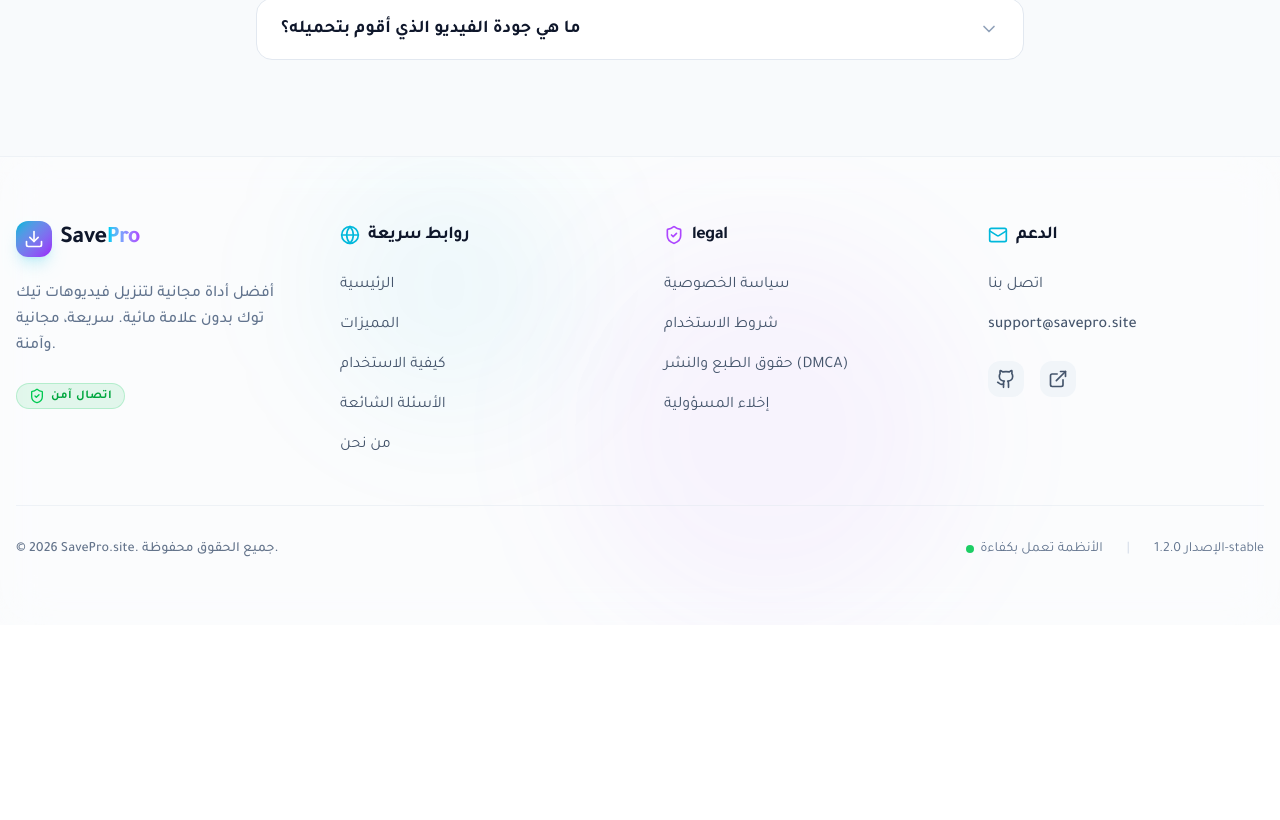
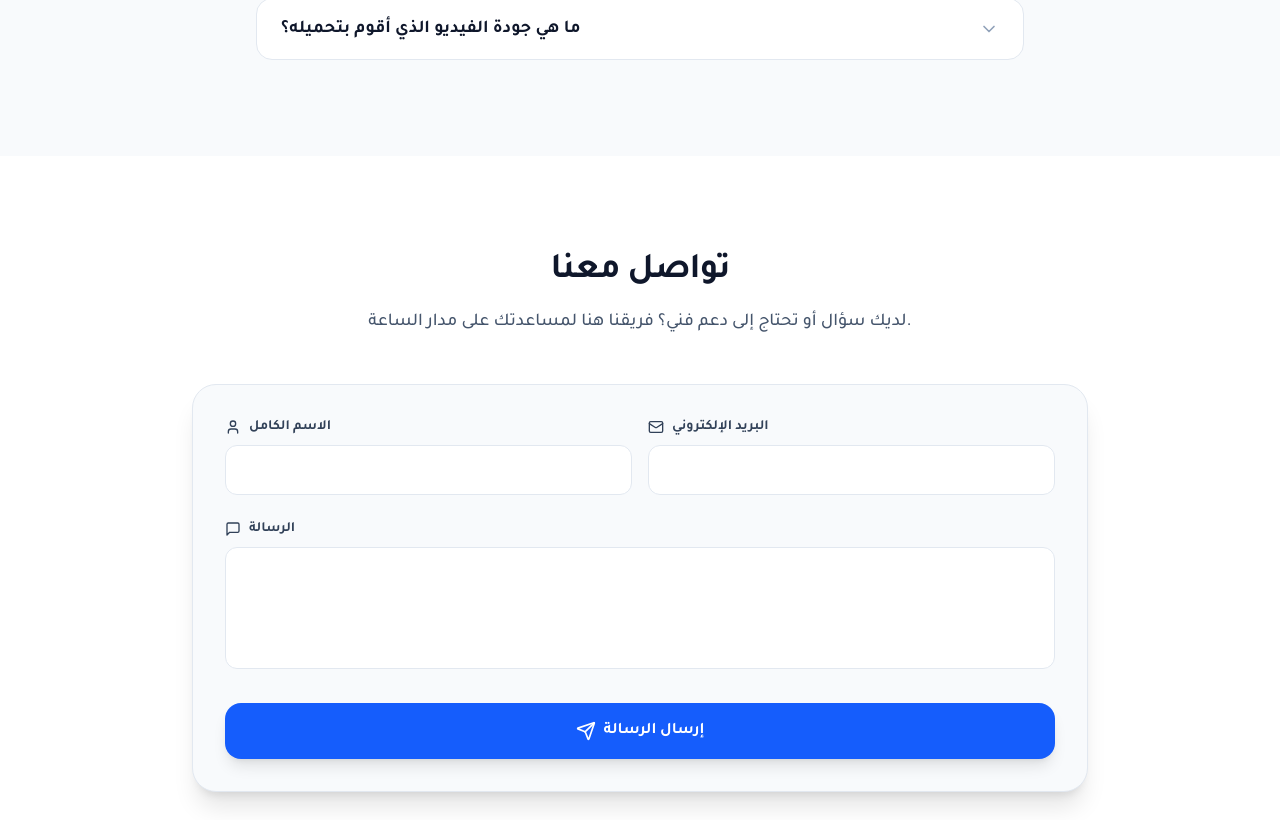
Before and after one commit to artisenos/savepro.site, a React (Vite) app: page / in a window 1280 px wide. Shown: the part 3500-4320 px from the top of the page. Before the commit the page ends 4125 px from the top, so only its background shows below. Built offline with nearby package versions, Linux system fonts and the light colour scheme.

Commit message:
Upgrade Progress Bar to Premium Living UI

```diff
--- a/src/app/components/Footer.tsx
+++ b/src/app/components/Footer.tsx
@@ -45,9 +45,9 @@
             </h3>
             <ul className="space-y-4 text-slate-600 dark:text-slate-300">
               <li><Link to="/" onClick={handleScrollToTop} className="hover:text-cyan-500 transition-colors flex items-center gap-2">{t('home')}</Link></li>
-              <li><a href="#features" className="hover:text-cyan-500 transition-colors flex items-center gap-2">{t('features')}</a></li>
-              <li><a href="#how-to-use" className="hover:text-cyan-500 transition-colors flex items-center gap-2">{t('howToUse')}</a></li>
-              <li><a href="#faq" className="hover:text-cyan-500 transition-colors flex items-center gap-2">{t('faq')}</a></li>
+              <li><Link to="/#features" className="hover:text-cyan-500 transition-colors flex items-center gap-2">{t('features')}</Link></li>
+              <li><Link to="/#how-to-use" className="hover:text-cyan-500 transition-colors flex items-center gap-2">{t('howToUse')}</Link></li>
+              <li><Link to="/#faq" className="hover:text-cyan-500 transition-colors flex items-center gap-2">{t('faq')}</Link></li>
               <li><Link to="/about-us" onClick={handleScrollToTop} className="hover:text-cyan-500 transition-colors flex items-center gap-2">{t('aboutUsTitle')}</Link></li>
             </ul>
           </div>
--- a/src/app/components/Header.tsx
+++ b/src/app/components/Header.tsx
@@ -26,7 +26,7 @@
           <Link to="/#features" className="text-sm font-bold text-slate-600 dark:text-slate-300 hover:text-cyan-500 dark:hover:text-cyan-400 transition-colors uppercase tracking-wider">{t('features')}</Link>
           <Link to="/#how-to-use" className="text-sm font-bold text-slate-600 dark:text-slate-300 hover:text-cyan-500 dark:hover:text-cyan-400 transition-colors uppercase tracking-wider">{t('howToUse')}</Link>
           <Link to="/#faq" className="text-sm font-bold text-slate-600 dark:text-slate-300 hover:text-cyan-500 dark:hover:text-cyan-400 transition-colors uppercase tracking-wider">{t('faq')}</Link>
-          <Link to="/contact" className="text-sm font-bold text-slate-600 dark:text-slate-300 hover:text-cyan-500 dark:hover:text-cyan-400 transition-colors uppercase tracking-wider">{t('contact') || 'Contact'}</Link>
+          <Link to="/#contact" className="text-sm font-bold text-slate-600 dark:text-slate-300 hover:text-cyan-500 dark:hover:text-cyan-400 transition-colors uppercase tracking-wider">{t('contact') || (language === 'ar' ? 'اتصل بنا' : 'Contact')}</Link>
         </nav>
         <div className="flex items-center gap-4">
           <LanguageSwitcher />
--- /dev/null
+++ b/src/app/components/ScrollToHash.tsx
@@ -0,0 +1,23 @@
+import { useEffect } from 'react';
+import { useLocation } from 'react-router';
+
+export default function ScrollToHash() {
+  const { pathname, hash } = useLocation();
+
+  useEffect(() => {
+    if (hash) {
+      const element = document.getElementById(hash.slice(1));
+      if (element) {
+        // Delay slightly to ensure content is rendered
+        setTimeout(() => {
+          element.scrollIntoView({ behavior: 'smooth' });
+        }, 100);
+      }
+    } else {
+      // If no hash, scroll to top on page change
+      window.scrollTo({ top: 0, behavior: 'smooth' });
+    }
+  }, [pathname, hash]);
+
+  return null;
+}
--- a/src/app/pages/Home.tsx
+++ b/src/app/pages/Home.tsx
@@ -1,6 +1,6 @@
 import { useState, useEffect } from "react";
 import { useNavigate } from "react-router";
-import { Download, Link as LinkIcon, Zap, Video, CheckCircle2, ChevronDown, Music, Clock, Trash2, X, Loader2, ShieldCheck, MonitorSmartphone, Infinity } from "lucide-react";
+import { Download, Link as LinkIcon, Zap, Video, CheckCircle2, ChevronDown, Music, Clock, Trash2, X, Loader2, ShieldCheck, MonitorSmartphone, Infinity, Mail, Send, User, MessageSquare, AlertCircle } from "lucide-react";
 import { toast } from "sonner";
 import DownloadForm from "../components/DownloadForm";
 import { useLanguage } from "../contexts/LanguageContext";
@@ -334,6 +334,108 @@
           </div>
         </div>
       </section>
+
+      {/* Contact Section */}
+      <section id="contact" className="py-16 md:py-24 bg-white dark:bg-slate-950 transition-colors scroll-mt-20">
+        <div className="container mx-auto px-4">
+          <div className="max-w-4xl mx-auto">
+            <div className="text-center mb-12">
+              <h2 className="text-3xl md:text-4xl font-bold text-slate-900 dark:text-white mb-4">{t('contactTitle') || 'Contact Us'}</h2>
+              <p className="text-lg text-slate-600 dark:text-slate-300 max-w-2xl mx-auto">{t('contactDesc') || 'Have questions? We are here to help.'}</p>
+            </div>
+
+            <ContactForm />
+          </div>
+        </div>
+      </section>
+    </div>
+  );
+}
+
+function ContactForm() {
+  const { t } = useLanguage();
+  const [status, setStatus] = useState<"idle" | "sending" | "success" | "error">("idle");
+  const [formData, setFormData] = useState({
+    name: "",
+    email: "",
+    subject: "",
+    message: "",
+  });
+
+  const handleSubmit = (e: React.FormEvent) => {
+    e.preventDefault();
+    setStatus("sending");
+    setTimeout(() => {
+      setStatus("success");
+      setFormData({ name: "", email: "", subject: "", message: "" });
+      toast.success(t('messageSent') || 'Message sent successfully!');
+    }, 1500);
+  };
+
+  return (
+    <div className="bg-slate-50 dark:bg-slate-900 rounded-3xl p-8 border border-slate-200 dark:border-slate-800 shadow-xl relative overflow-hidden">
+      {status === "success" && (
+        <div className="absolute inset-0 bg-white/90 dark:bg-slate-900/90 z-10 flex flex-col items-center justify-center text-center p-8">
+          <CheckCircle2 className="w-16 h-16 text-green-500 mb-4" />
+          <h2 className="text-2xl font-bold text-slate-900 dark:text-white mb-2">{t('messageSent')}</h2>
+          <button
+            onClick={() => setStatus("idle")}
+            className="mt-4 px-6 py-2 bg-blue-600 text-white rounded-full font-bold hover:bg-blue-700 transition-colors"
+          >
+            {t('sendAnother')}
+          </button>
+        </div>
+      )}
+
+      <form onSubmit={handleSubmit} className="space-y-6">
+        <div className="grid grid-cols-2 gap-4">
+          <div className="space-y-2 col-span-2 sm:col-span-1">
+            <label className="text-sm font-bold text-slate-700 dark:text-slate-300 flex items-center gap-2">
+              <User className="w-4 h-4" /> {t('fullName')}
+            </label>
+            <input
+              required
+              type="text"
+              value={formData.name}
+              onChange={(e) => setFormData({...formData, name: e.target.value})}
+              className="w-full px-4 py-3 bg-white dark:bg-slate-800 border border-slate-200 dark:border-slate-700 rounded-xl focus:ring-2 focus:ring-blue-500 dark:text-white outline-none transition-all"
+            />
+          </div>
+          <div className="space-y-2 col-span-2 sm:col-span-1">
+            <label className="text-sm font-bold text-slate-700 dark:text-slate-300 flex items-center gap-2">
+              <Mail className="w-4 h-4" /> {t('emailAddress')}
+            </label>
+            <input
+              required
+              type="email"
+              value={formData.email}
+              onChange={(e) => setFormData({...formData, email: e.target.value})}
+              className="w-full px-4 py-3 bg-white dark:bg-slate-800 border border-slate-200 dark:border-slate-700 rounded-xl focus:ring-2 focus:ring-blue-500 dark:text-white outline-none transition-all"
+            />
+          </div>
+        </div>
+
+        <div className="space-y-2">
+          <label className="text-sm font-bold text-slate-700 dark:text-slate-300 flex items-center gap-2">
+            <MessageSquare className="w-4 h-4" /> {t('message')}
+          </label>
+          <textarea
+            required
+            rows={4}
+            value={formData.message}
+            onChange={(e) => setFormData({...formData, message: e.target.value})}
+            className="w-full px-4 py-3 bg-white dark:bg-slate-800 border border-slate-200 dark:border-slate-700 rounded-xl focus:ring-2 focus:ring-blue-500 dark:text-white outline-none transition-all resize-none"
+          />
+        </div>
+
+        <button
+          disabled={status === "sending"}
+          type="submit"
+          className="w-full py-4 bg-blue-600 hover:bg-blue-700 text-white font-bold rounded-2xl shadow-lg transition-all flex items-center justify-center gap-2 disabled:opacity-70"
+        >
+          {status === "sending" ? <Loader2 className="w-5 h-5 animate-spin" /> : <><Send className="w-5 h-5" /> {t('sendMessage')}</>}
+        </button>
+      </form>
     </div>
   );
 }
--- a/src/app/routes.tsx
+++ b/src/app/routes.tsx
@@ -4,6 +4,9 @@
 import Footer from "./components/Footer";
 import { Toaster } from "./components/ui/sonner";
 import { useLanguage } from "./contexts/LanguageContext";
+import ScrollToHash from "./components/ScrollToHash";
+import { motion, AnimatePresence } from "framer-motion";
+import { useLocation } from "react-router";
 
 const Home = lazy(() => import("./pages/Home"));
 const PrivacyPolicy = lazy(() => import("./pages/PrivacyPolicy"));
@@ -15,13 +18,32 @@
 
 function Root() {
   const { language } = useLanguage();
+  const location = useLocation();
+
   return (
     <div dir="ltr" className="min-h-screen flex flex-col bg-slate-50 dark:bg-slate-950 text-slate-900 dark:text-slate-50" style={{ fontFamily: 'Tajawal, sans-serif' }}>
+      <ScrollToHash />
       <Header />
-      <main className="flex-1 flex flex-col">
-        <Suspense fallback={<div className="flex justify-center items-center h-64">Loading...</div>}>
-          <Outlet />
-        </Suspense>
+      <main className="flex-1 flex flex-col overflow-x-hidden">
+        <AnimatePresence mode="wait">
+          <motion.div
+            key={location.pathname}
+            initial={{ opacity: 0, y: 10 }}
+            animate={{ opacity: 1, y: 0 }}
+            exit={{ opacity: 0, y: -10 }}
+            transition={{ duration: 0.3, ease: "easeInOut" }}
+            className="flex-1 flex flex-col"
+          >
+            <Suspense fallback={
+              <div className="flex flex-col justify-center items-center h-64 gap-4">
+                <div className="w-12 h-12 border-4 border-cyan-500/20 border-t-cyan-500 rounded-full animate-spin"></div>
+                <p className="text-slate-500 font-medium animate-pulse">Loading...</p>
+              </div>
+            }>
+              <Outlet />
+            </Suspense>
+          </motion.div>
+        </AnimatePresence>
       </main>
       <Footer />
       <Toaster />
```
